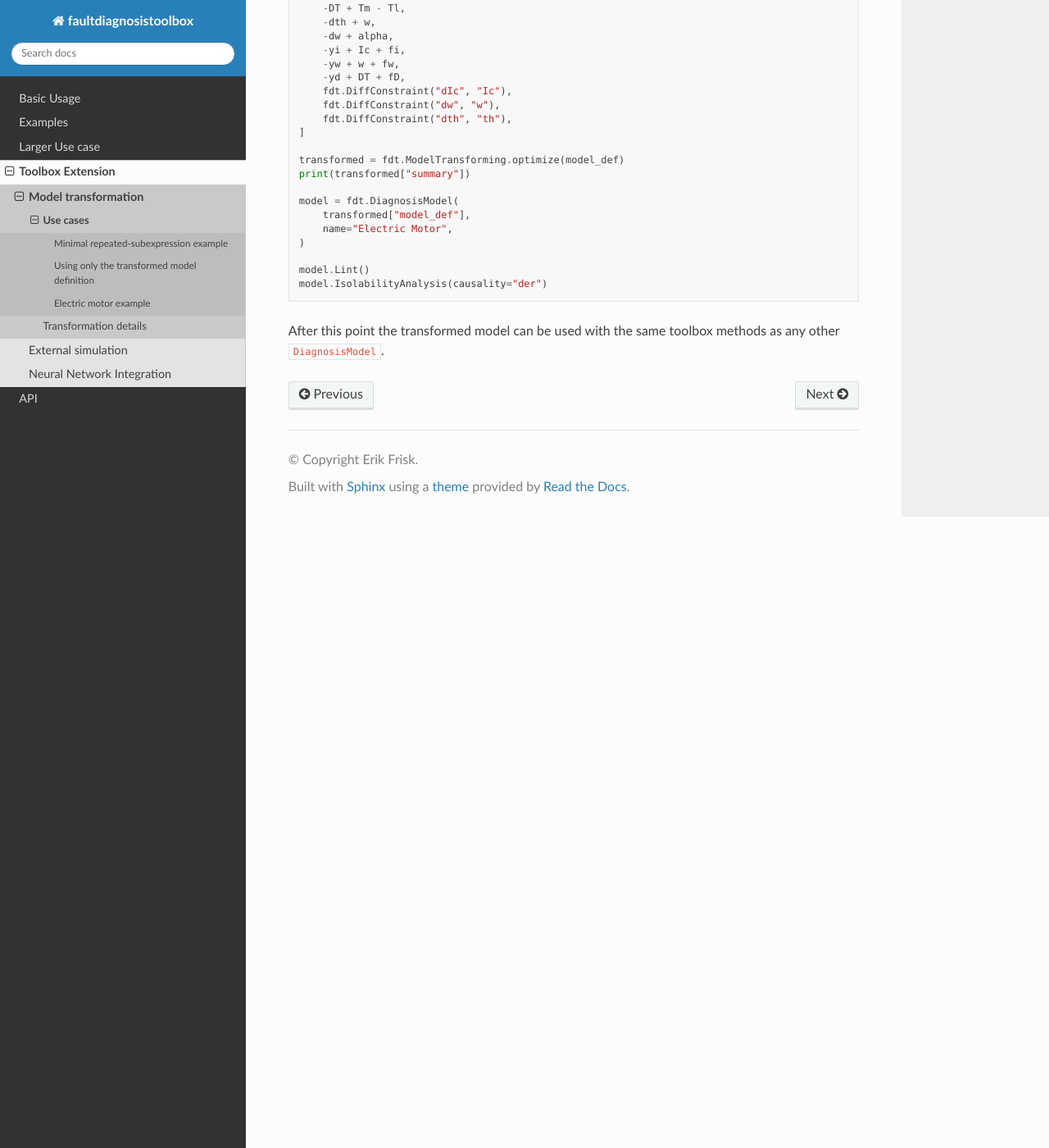
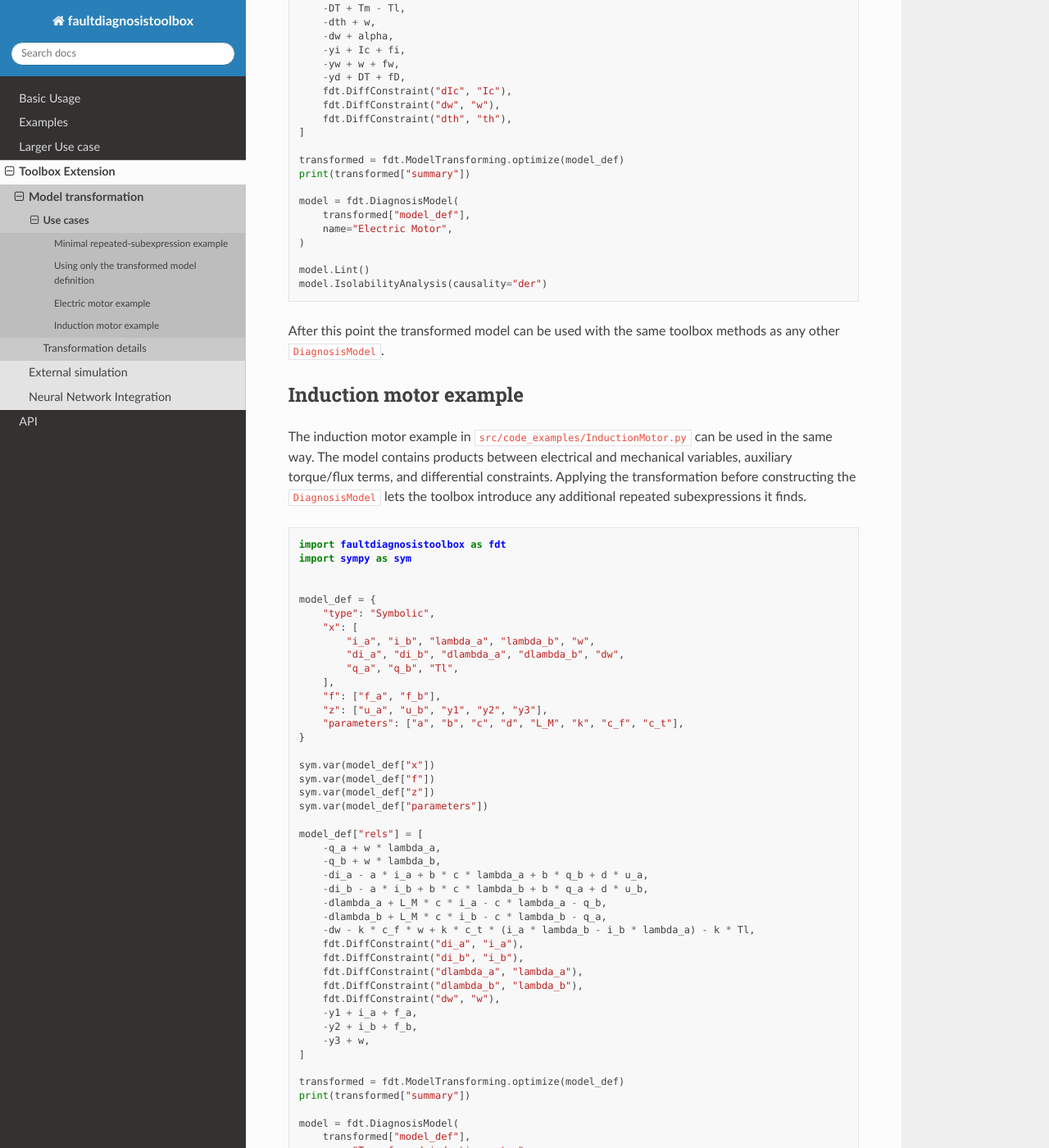
Before and after one commit to faultdiagnosistoolbox/pyfaultdiagnosistoolbox, a Sphinx documentation site: the page built from docs/toolbox_extensions/modeltransformation/model_transformation_usecase.rst, in a window 1280 px wide and 1400 px high, scrolled down 1775 px. Shown: the whole window at 82% size. Built offline with Sphinx 7.4.7 and the Read the Docs theme 3.1.0, drawn with Linux system fonts in a browser that asks for light colours; some of the changed text lies outside the part shown.

Commit message:
Added one documentation code example for the toolbox extension model transformation

```diff
--- a/docs/toolbox_extensions/modeltransformation/model_transformation_details.rst
+++ b/docs/toolbox_extensions/modeltransformation/model_transformation_details.rst
@@ -63,7 +63,7 @@ Progress output
 ---------------
 
 The transformation functions print progress while running. This is useful for
-larger symbolic models where common-subexpression elimination can take
+very large symbolic models where common-subexpression elimination can take
 noticeable time.
 
 Usage and limitations
--- a/docs/toolbox_extensions/modeltransformation/model_transformation_usecase.rst
+++ b/docs/toolbox_extensions/modeltransformation/model_transformation_usecase.rst
@@ -117,3 +117,88 @@ and residual generator design.
 
 After this point the transformed model can be used with the same toolbox
 methods as any other ``DiagnosisModel``.
+
+
+Induction motor example
+-----------------------
+
+The induction motor example in ``src/code_examples/InductionMotor.py`` can be
+used in the same way. The model contains products between electrical and
+mechanical variables, auxiliary torque/flux terms, and differential
+constraints. Applying the transformation before constructing the
+``DiagnosisModel`` lets the toolbox introduce any additional repeated
+subexpressions it finds.
+
+.. code-block:: python
+
+   import faultdiagnosistoolbox as fdt
+   import sympy as sym
+
+
+   model_def = {
+       "type": "Symbolic",
+       "x": [
+           "i_a", "i_b", "lambda_a", "lambda_b", "w",
+           "di_a", "di_b", "dlambda_a", "dlambda_b", "dw",
+           "q_a", "q_b", "Tl",
+       ],
+       "f": ["f_a", "f_b"],
+       "z": ["u_a", "u_b", "y1", "y2", "y3"],
+       "parameters": ["a", "b", "c", "d", "L_M", "k", "c_f", "c_t"],
+   }
+
+   sym.var(model_def["x"])
+   sym.var(model_def["f"])
+   sym.var(model_def["z"])
+   sym.var(model_def["parameters"])
+
+   model_def["rels"] = [
+       -q_a + w * lambda_a,
+       -q_b + w * lambda_b,
+       -di_a - a * i_a + b * c * lambda_a + b * q_b + d * u_a,
+       -di_b - a * i_b + b * c * lambda_b + b * q_a + d * u_b,
+       -dlambda_a + L_M * c * i_a - c * lambda_a - q_b,
+       -dlambda_b + L_M * c * i_b - c * lambda_b - q_a,
+       -dw - k * c_f * w + k * c_t * (i_a * lambda_b - i_b * lambda_a) - k * Tl,
+       fdt.DiffConstraint("di_a", "i_a"),
+       fdt.DiffConstraint("di_b", "i_b"),
+       fdt.DiffConstraint("dlambda_a", "lambda_a"),
+       fdt.DiffConstraint("dlambda_b", "lambda_b"),
+       fdt.DiffConstraint("dw", "w"),
+       -y1 + i_a + f_a,
+       -y2 + i_b + f_b,
+       -y3 + w,
+   ]
+
+   transformed = fdt.ModelTransforming.optimize(model_def)
+   print(transformed["summary"])
+
+   model = fdt.DiagnosisModel(
+       transformed["model_def"],
+       name="Transformed induction motor",
+   )
+   model.Lint()
+
+Once the transformed model has been created, the remaining analysis is the same
+as in the original induction motor example:
+
+.. code-block:: python
+
+   msos = model.MSO()
+   mtes = model.MTES()
+   print(f"Found {len(msos)} MSO sets and {len(mtes)} MTES sets.")
+
+   oi_mso = [model.IsObservable(m_i) for m_i in msos]
+   li_mso = [model.IsLowIndex(m_i) for m_i in msos]
+   print(
+       f"Out of {len(msos)} MSO sets, "
+       f"{sum(oi_mso)} observable, "
+       f"{sum(li_mso)} low (structural) differential index"
+   )
+
+   model.MSOCausalitySweep(mtes[0])
+   red_eq = mtes[0][10]
+   matching_equations = [e for e in mtes[0] if e != red_eq]
+
+   Gamma = model.Matching(matching_equations)
+   model.SeqResGen(Gamma, red_eq, "ResGen", batch=True, language="C")
```
